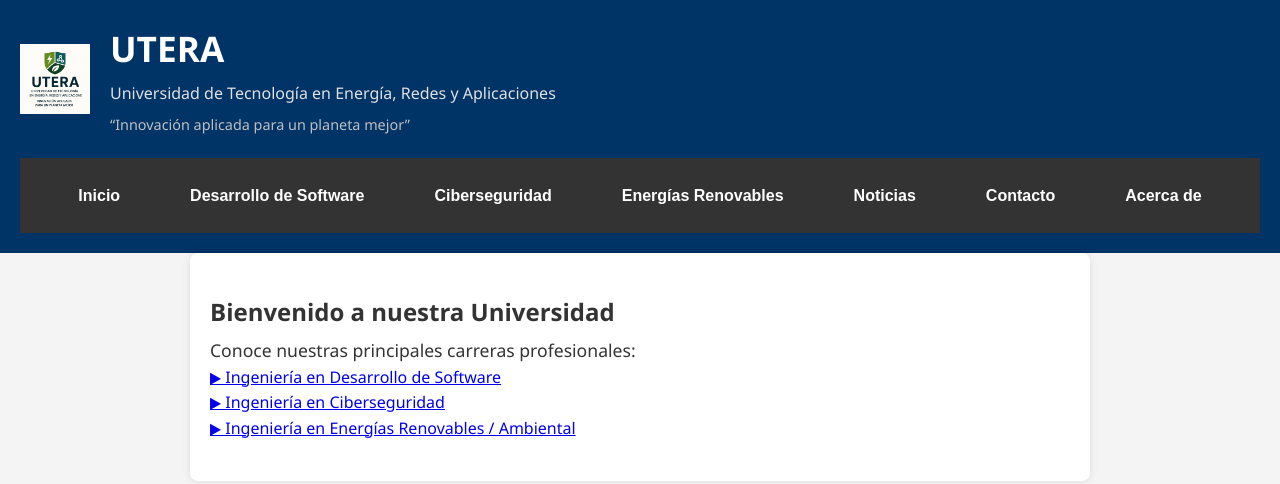
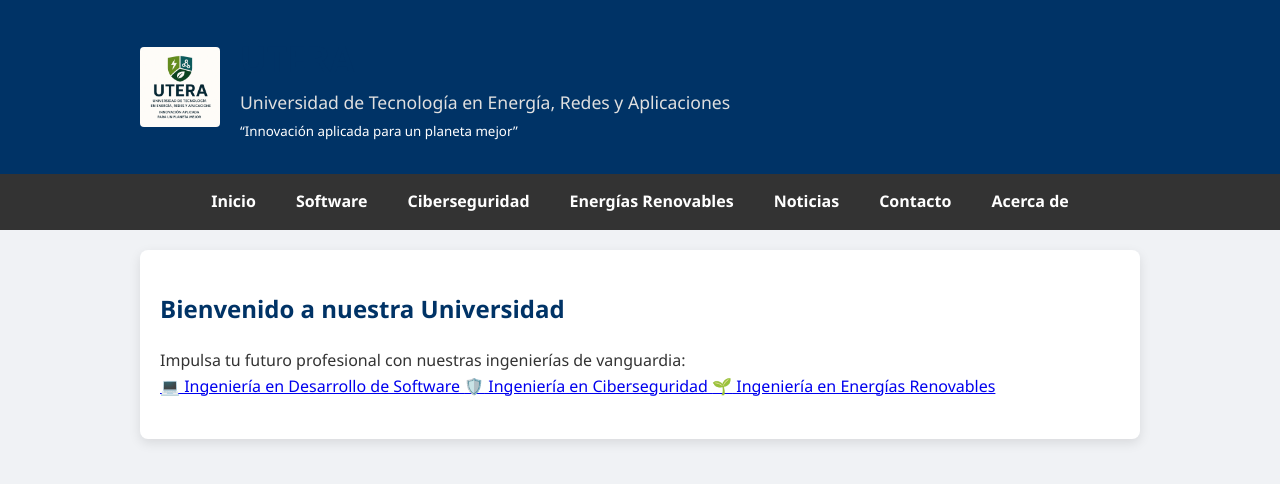
Before and after one commit to Tadeo2881/universidad-web, a plain HTML site: page index.html in a window 1280 px wide. Drawn offline with Linux system fonts and the light colour scheme.

Commit message:
confirmo

```diff
--- a/estilos.css
+++ b/estilos.css
@@ -1,4 +1,6 @@
-/* Reset básico */
+/* =========================================
+   1. RESET Y BASES (Configuración inicial)
+   ========================================= */
 * {
   margin: 0;
   padding: 0;
@@ -6,65 +8,54 @@
 }
 
 body {
-  font-family: 'Segoe UI', Tahoma, Geneva, Verdana, sans-serif;
-  background-color: #f4f4f4;
+  font-family: 'Segoe UI', Roboto, Helvetica, Arial, sans-serif;
+  background-color: #f0f2f5; /* Un gris más moderno */
   color: #333;
   line-height: 1.6;
 }
 
-/* Encabezado */
+/* =========================================
+   2. ENCABEZADO (Logo y Nombre)
+   ========================================= */
 header {
-  background-color: #003366;
-  color: #fff;
-  padding: 20px;
+  background-color: #003366; /* Azul Universitario */
+  color: #ffffff;
+  padding: 30px 20px;
 }
 
-/* Contenedor del logo y nombre */
 .logo-container {
   display: flex;
   align-items: center;
   gap: 20px;
-  text-align: left;
-  margin-bottom: 10px;
+  max-width: 1000px;
+  margin: 0 auto;
 }
 
 .logo {
-  width: 70px;
+  width: 80px;
   height: auto;
+  border-radius: 4px;
 }
 
 .info-header h1 {
   font-size: 2.2em;
   margin: 0;
-  color: #ffffff;
 }
 
 .info-header p {
-  font-size: 1em;
-  margin: 5px 0;
+  font-size: 1.1em;
   color: #e0e0e0;
+  margin: 2px 0;
 }
 
-.info-header small {
-  font-size: 0.9em;
-  color: #c0c0c0;
-}
-
-/* Títulos generales */
-h1 {
-  font-size: 2.5em;
-}
-
-p {
-  font-size: 1.1em;
-  margin-top: 5px;
-}
-
-/* Menú de navegación */
+/* =========================================
+   3. MENÚ DE NAVEGACIÓN (Profesional)
+   ========================================= */
 nav {
-  background-color: #0055aa;
-  padding: 10px 0;
-  margin-top: 20px;
+  background-color: #333333; /* Fondo oscuro elegante */
+  position: sticky; /* Se queda arriba al bajar */
+  top: 0;
+  z-index: 1000;
 }
 
 nav ul {
@@ -72,36 +63,70 @@ nav ul {
   display: flex;
   justify-content: center;
   flex-wrap: wrap;
+  max-width: 1000px;
+  margin: 0 auto;
 }
 
-nav li {
-  margin: 0 15px;
-}
-
-nav a {
+nav ul li a {
+  display: block;
   color: white;
   text-decoration: none;
   font-weight: bold;
-  padding: 8px 16px;
-  border-radius: 5px;
-  transition: background-color 0.3s ease;
+  padding: 15px 20px;
+  transition: all 0.3s ease;
 }
 
-nav a:hover {
-  background-color: #003366;
+/* Color cuando pasas el mouse o tocas en el iPad */
+nav ul li a:hover {
+  background-color: #0055aa;
+  color: #ffffff;
 }
 
-/* Contenido principal */
+/* =========================================
+   4. CONTENIDO PRINCIPAL
+   ========================================= */
 main {
   padding: 40px 20px;
-  max-width: 900px;
-  margin: 0 auto;
+  max-width: 1000px;
+  margin: 20px auto;
   background-color: white;
   border-radius: 8px;
-  box-shadow: 0 0 8px rgba(0, 0, 0, 0.1);
+  box-shadow: 0 4px 12px rgba(0, 0, 0, 0.1);
 }
 
-/* ANIMACIONES SUAVES */
+h1, h2 {
+  color: #003366;
+  margin-bottom: 20px;
+}
+
+/* =========================================
+   5. TABLAS (Plan Académico)
+   ========================================= */
+.plan-academico table {
+  width: 100%;
+  border-collapse: collapse;
+  margin-top: 20px;
+}
+
+.plan-academico th,
+.plan-academico td {
+  border: 1px solid #ddd;
+  padding: 12px;
+  text-align: left;
+}
+
+.plan-academico th {
+  background-color: #004080;
+  color: white;
+}
+
+.plan-academico tr:nth-child(even) {
+  background-color: #f9f9f9; /* Filas de colores alternos */
+}
+
+/* =========================================
+   6. ANIMACIONES
+   ========================================= */
 @keyframes fadeInUp {
   from {
     opacity: 0;
@@ -115,59 +140,9 @@ main {
 
 .fade {
   opacity: 0;
-  animation: fadeInUp 1s ease forwards;
+  animation: fadeInUp 0.8s ease forwards;
 }
 
-/* Retrasos específicos por carrera */
-.delay1 {
-  animation-delay: 0.3s;
-}
-.delay2 {
-  animation-delay: 0.6s;
-}
-.delay3 {
-  animation-delay: 0.9s;
-}
-.plan-academico table {
-  width: 100%;
-  border-collapse: collapse;
-  margin-top: 1.5em;
-  background-color: #fff;
-}
-
-.plan-academico th,
-.plan-academico td {
-  border: 1px solid #ccc;
-  padding: 12px;
-  text-align: left;
-}
-
-.plan-academico th {
-  background-color: #004080;
-  color: white;
-}
-
-/* --- NUEVOS ESTILOS PARA EL MENÚ --- */
-nav {
-    background-color: #333; /* Fondo oscuro para el menú */
-}
-
-nav ul {
-    list-style: none; /* Quita los puntos negros */
-    display: flex;    /* Alinea los botones de lado a lado */
-    margin: 0;
-    padding: 0;
-}
-
-nav ul li a {
-    display: block;
-    color: white; /* Letras blancas */
-    text-decoration: none; /* Quita el subrayado */
-    padding: 15px 20px;
-    font-family: sans-serif;
-}
-
-/* Color cuando pasas el dedo o el mouse */
-nav ul li a:hover {
-    background-color: #0055aa;
-}
+.delay1 { animation-delay: 0.2s; }
+.delay2 { animation-delay: 0.4s; }
+.delay3 { animation-delay: 0.6s; }
--- a/index.html
+++ b/index.html
@@ -7,6 +7,7 @@
   <link rel="stylesheet" href="estilos.css">
 </head>
 <body>
+
   <header>
     <div class="logo-container">
       <img src="logo-utera.png" alt="Logo UTERA" class="logo">
@@ -16,11 +17,12 @@
         <small>“Innovación aplicada para un planeta mejor”</small>
       </div>
     </div>
+  </header>
 
   <nav aria-label="Menú principal">
     <ul>
       <li><a href="index.html">Inicio</a></li>
-        <li><a href="software.html">Desarrollo de Software</a></li>
+      <li><a href="software.html">Software</a></li>
       <li><a href="ciberseguridad.html">Ciberseguridad</a></li>
       <li><a href="renovables.html">Energías Renovables</a></li>
       <li><a href="noticias.html">Noticias</a></li>
@@ -28,14 +30,25 @@
       <li><a href="acerca.html">Acerca de</a></li>
     </ul>
   </nav>
-  </header>
 
-  <main class="container">
+  <main>
+    <section class="bienvenida">
       <h2>Bienvenido a nuestra Universidad</h2>
-    <p>Conoce nuestras principales carreras profesionales:</p>
-    <a class="boton fade delay1" href="software.html">▶ Ingeniería en Desarrollo de Software</a><br>
-    <a class="boton fade delay2" href="ciberseguridad.html">▶ Ingeniería en Ciberseguridad</a><br>
-    <a class="boton fade delay3" href="renovables.html">▶ Ingeniería en Energías Renovables / Ambiental</a>
+      <p>Impulsa tu futuro profesional con nuestras ingenierías de vanguardia:</p>
+
+      <div class="botones-carreras">
+        <a class="boton fade delay1" href="software.html">
+          <span class="icono">💻</span> Ingeniería en Desarrollo de Software
+        </a>
+        <a class="boton fade delay2" href="ciberseguridad.html">
+          <span class="icono">🛡️</span> Ingeniería en Ciberseguridad
+        </a>
+        <a class="boton fade delay3" href="renovables.html">
+          <span class="icono">🌱</span> Ingeniería en Energías Renovables
+        </a>
+      </div>
+    </section>
   </main>
+
 </body>
 </html>
```
Lines whose indentation alone changed are shown as unchanged.
